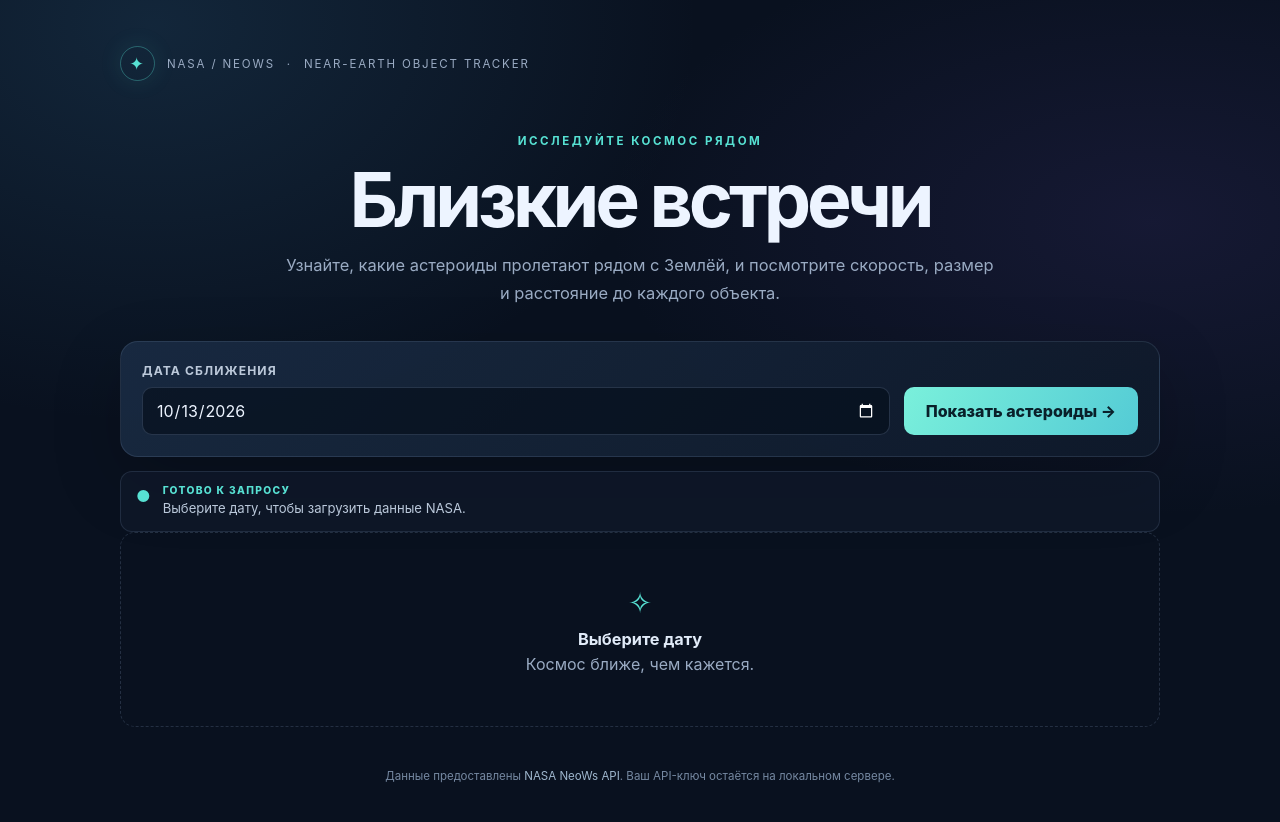
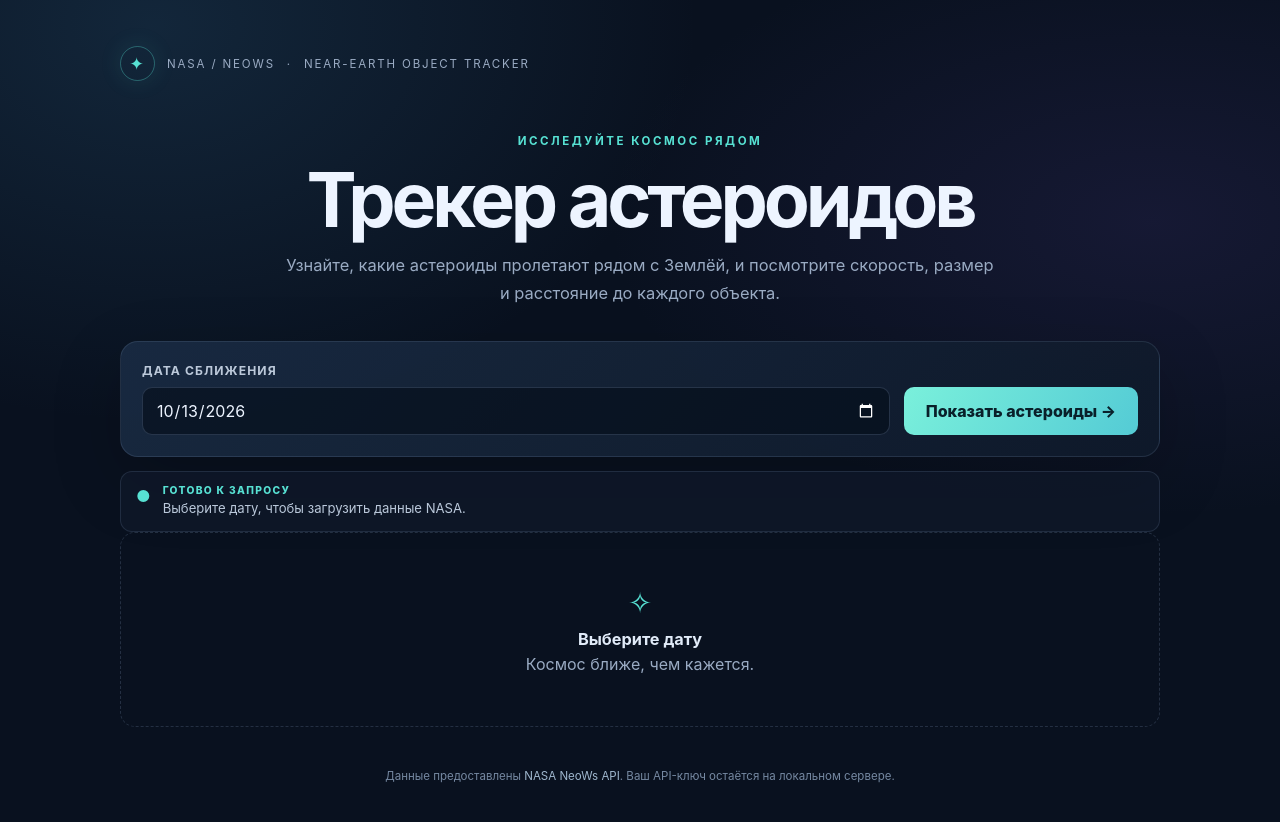
Before and after one commit to Shuranika/nasa_tracker, a plain HTML site: page web/index.html in a window 1280 px wide. Drawn offline with Linux system fonts and the light colour scheme.

```diff
--- a/web/index.html
+++ b/web/index.html
@@ -180,7 +180,7 @@
 
     <section class="hero">
       <div class="eyebrow">Исследуйте космос рядом</div>
-      <h1>Близкие встречи</h1>
+      <h1>Трекер астероидов</h1>
       <p>Узнайте, какие астероиды пролетают рядом с Землёй, и посмотрите скорость, размер и расстояние до каждого объекта.</p>
     </section>
 
```
